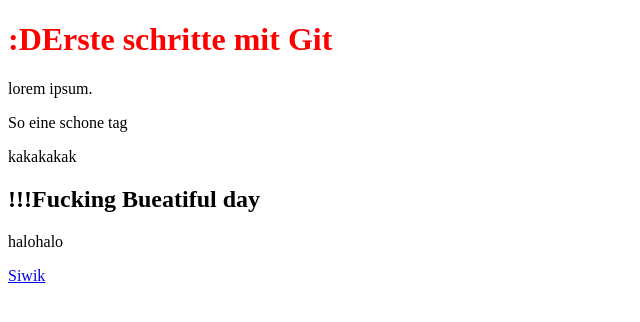
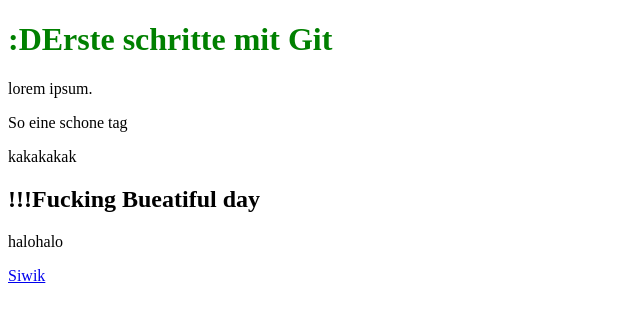
Before and after one commit to siwikPatricia/holiday, a plain HTML site: page index.html in a window 1280 px wide. Shown: the whole page, without its empty margins (0-640 px from the left). Drawn offline with Linux system fonts and the light colour scheme.

Commit message:
neue farbe

```diff
--- a/index.html
+++ b/index.html
@@ -5,7 +5,7 @@
  <meta name="viewport" content="width=device-width, initial-scale=1.0" />
  <title>Patricia Git Profi</title>
 <body>
-<h1 style="color: red">:DErste schritte mit Git</h1>
+<h1 style="color: green">:DErste schritte mit Git</h1>
 <p>lorem ipsum.</p>
 <p>So eine schone tag</p>
 <p>kakakakak</p>
```
